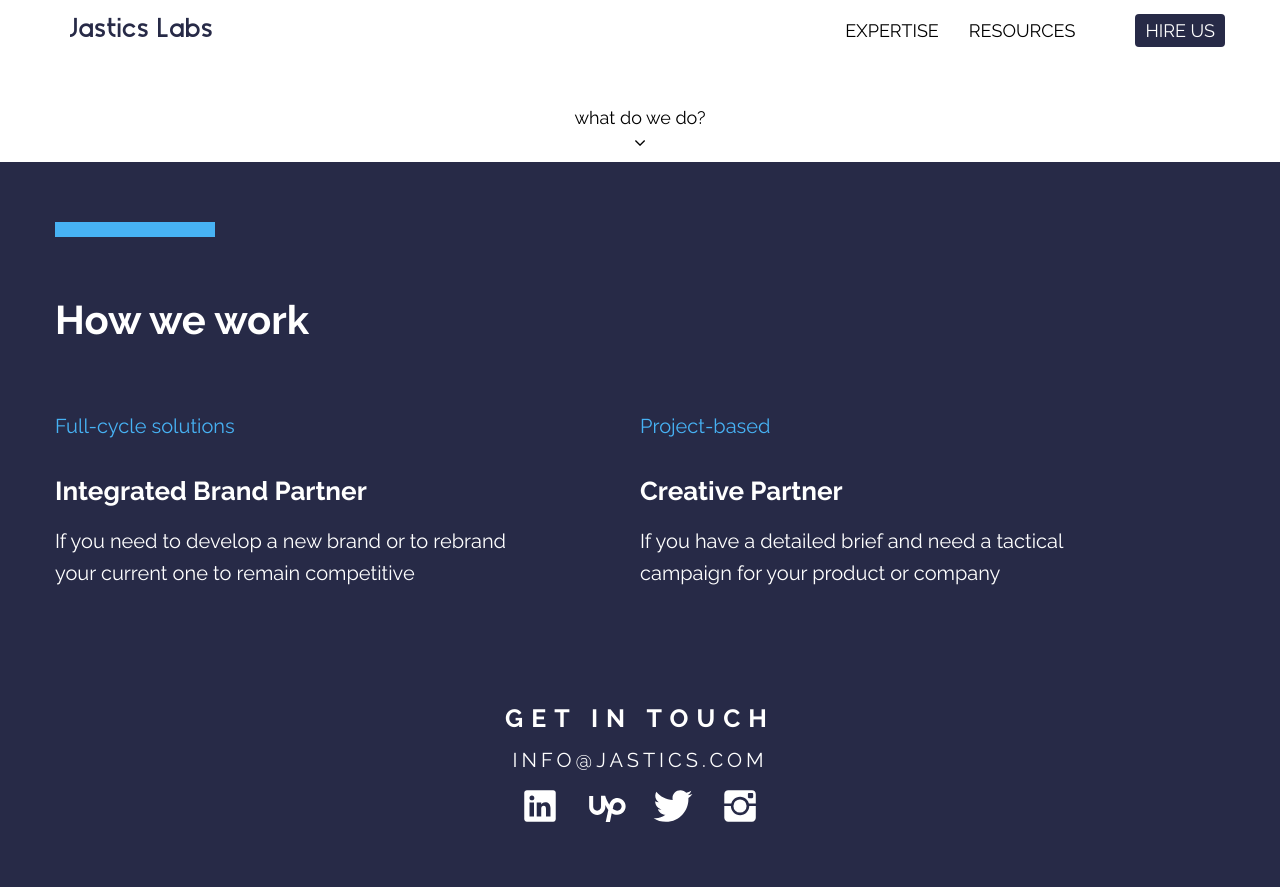
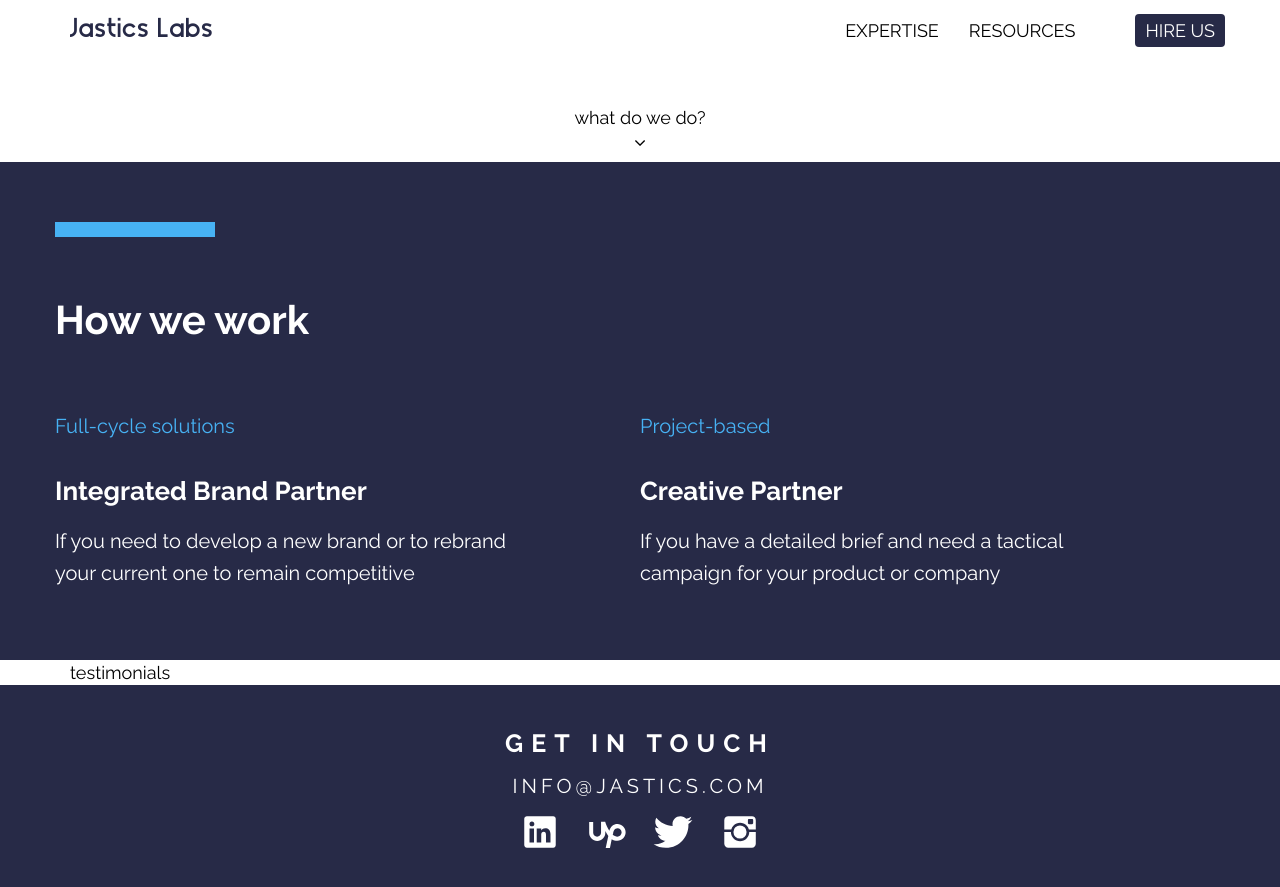
Before and after one commit to ivanursul/jastics, a Jekyll site: the page built from index.md, in a window 1280 px wide and 900 px high, scrolled down 738 px. Shown: the top 887 px of the window. Built offline with Jekyll 4.4.1, drawn with Linux system fonts in a browser that asks for light colours.

Commit message:
Started on testimonials

```diff
--- a/_includes/home_banner.html
+++ b/_includes/home_banner.html
@@ -13,7 +13,7 @@
 
         {% include clients_slider.html %}
 
-        <div class="how-we-work-goto">
+        <div id="how-we-work-goto" class="how-we-work-goto">
             <div class="how-we-work-goto__text">
                 what do we do?
             </div>
--- a/_includes/how-we-work.html
+++ b/_includes/how-we-work.html
@@ -1,4 +1,4 @@
-<div class="container-fluid how-we-work-wrapper">
+<div id="how-we-work-wrapper" class="container-fluid how-we-work-wrapper">
 
     <div class="container how-we-work">
 
--- /dev/null
+++ b/_includes/testimonials.html
@@ -0,0 +1,9 @@
+<div class="container-fluid testimonials-wrapper">
+
+    <div class="container testimonials">
+
+        testimonials
+
+    </div>
+
+</div>
--- a/_layouts/home.html
+++ b/_layouts/home.html
@@ -17,6 +17,8 @@
 
     {% include how-we-work.html %}
 
+    {% include testimonials.html %}
+
     {% include footer.html %}
 
   </body>
--- a/assets/main.scss
+++ b/assets/main.scss
@@ -7,3 +7,4 @@
 @import "blog";
 @import "enhancements";
 @import "how-we-work";
+@import "testimonials";
```
Also changed, not shown: _includes/scripts.html (+7 -0 lines), _sass/testimonials.scss (added).
